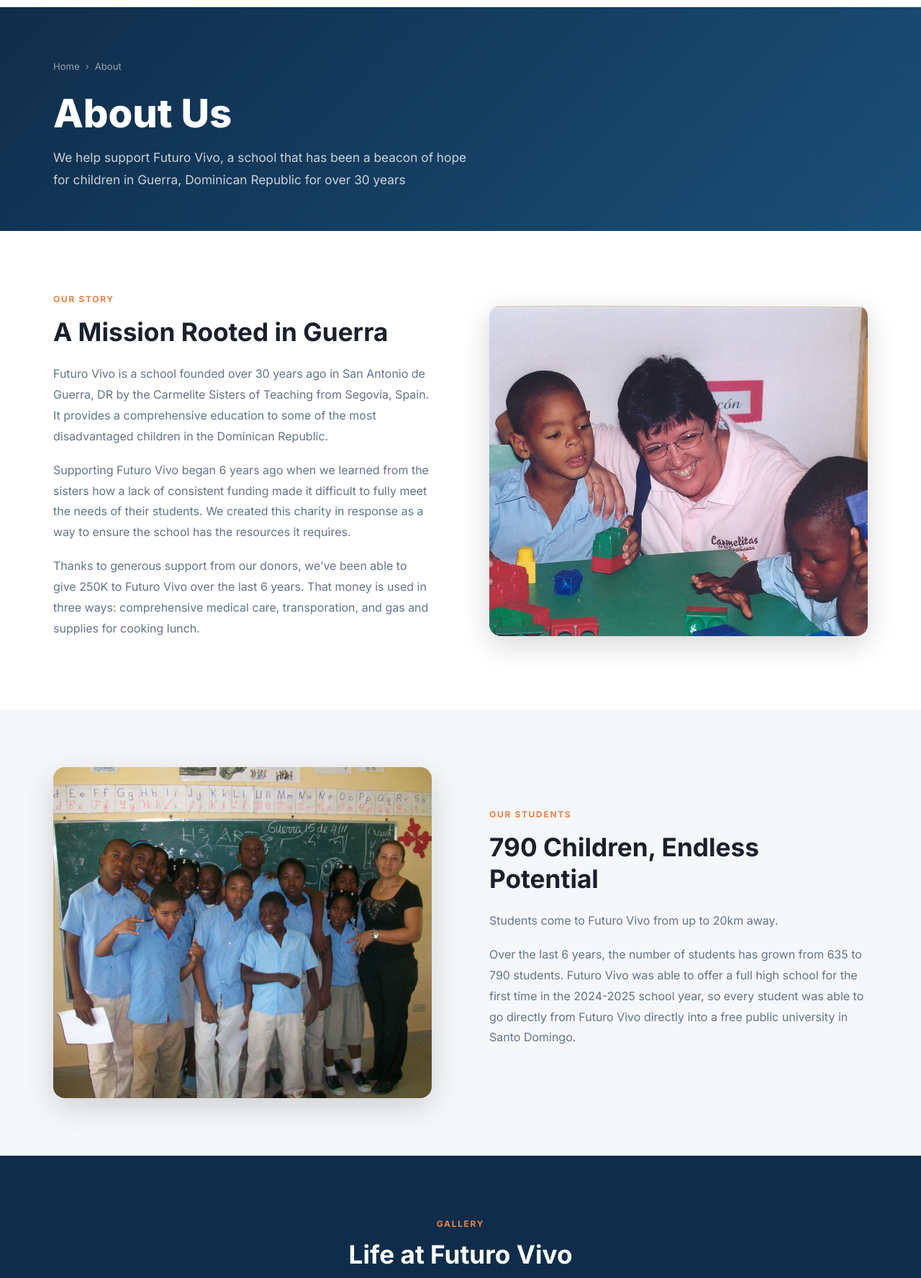
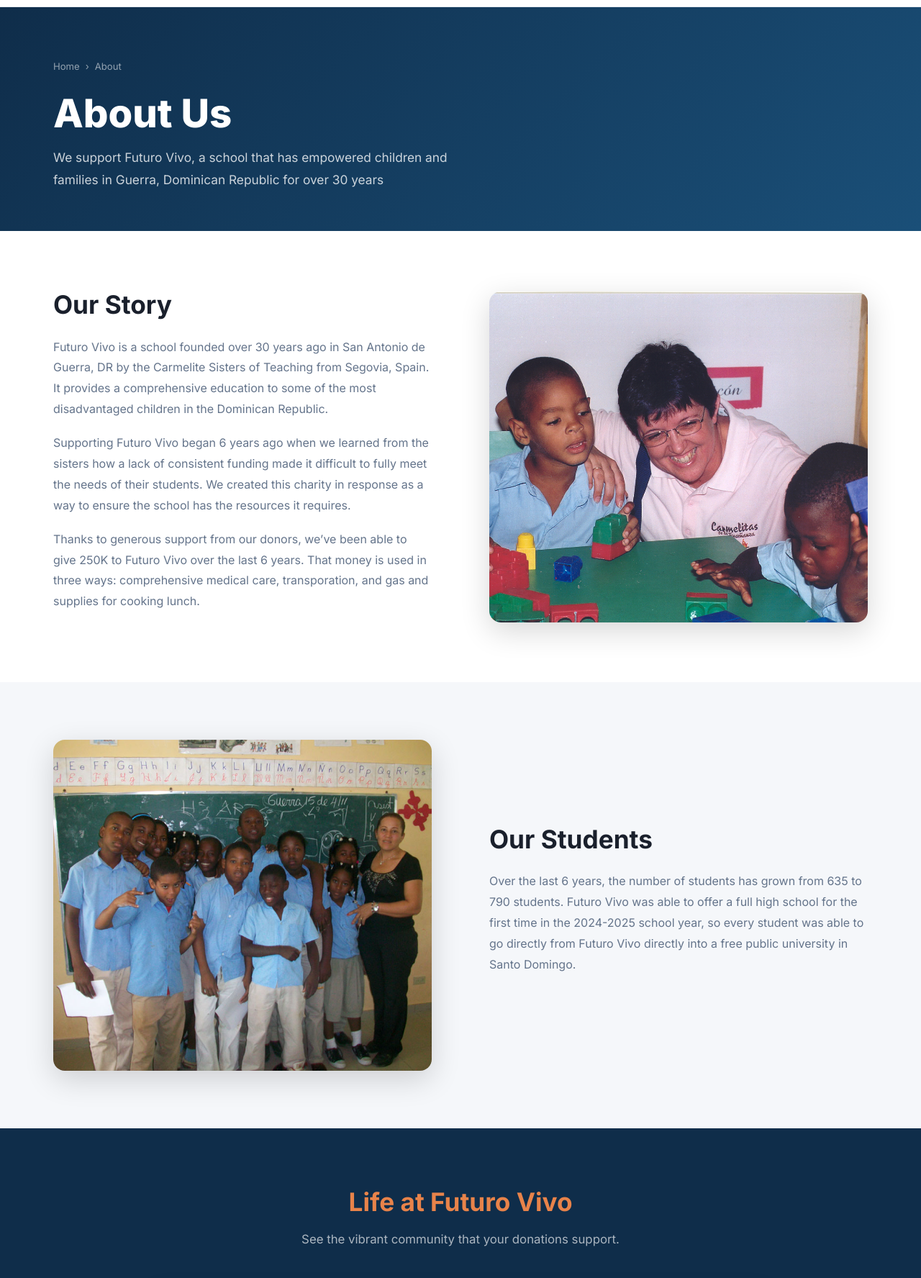
Before and after one commit to jgravellefl/Support-Futuro-Vivo, a plain HTML site: page about.html in a window 1280 px wide. Shown: the part 59-1835 px from the top of the page at 72% size. Drawn offline with Linux system fonts and the light colour scheme.

Commit message:
updating

```diff
--- a/about.html
+++ b/about.html
@@ -49,7 +49,7 @@
         <span>About</span>
       </nav>
       <h1>About Us</h1>
-      <p>We help support Futuro Vivo, a school that has been a beacon of hope for children in Guerra, Dominican Republic for over 30 years</p>
+      <p>We support Futuro Vivo, a school that has empowered children and families in Guerra, Dominican Republic for over 30 years</p>
     </div>
   </section>
 
@@ -58,8 +58,7 @@
     <div class="container">
       <div class="about-grid">
         <div class="about-text fade-in">
-          <span class="eyebrow">Our Story</span>
-          <h2>A Mission Rooted in Guerra</h2>
+          <h2>Our Story</h2>
           <p>Futuro Vivo is a school founded over 30 years ago in San Antonio de Guerra, DR by the Carmelite Sisters of Teaching from Segovia, Spain. It provides a comprehensive education to some of the most disadvantaged children in the Dominican Republic.</p>
           <p>Supporting Futuro Vivo began 6 years ago when we learned from the sisters how a lack of consistent funding made it difficult to fully meet the needs of their students. We created this charity in response as a way to ensure the school has the resources it requires.</p>
           <p>Thanks to generous support from our donors, we’ve been able to give 250K to Futuro Vivo over the last 6 years. That money is used in three ways: comprehensive medical care, transporation, and gas and supplies for cooking lunch.</p>
@@ -80,9 +79,7 @@
           <img src="photos/students/students_4.jpg" alt="Students at Futuro Vivo School">
         </div>
         <div class="about-text fade-in">
-          <span class="eyebrow">Our Students</span>
-          <h2>790 Children, Endless Potential</h2>
-          <p>Students come to Futuro Vivo from up to 20km away.</p>
+          <h2>Our Students</h2>
           <p>Over the last 6 years, the number of students has grown from 635 to 790 students. Futuro Vivo was able to offer a full high school for the first time in the 2024-2025 school year, so every student was able to go directly from Futuro Vivo directly into a free public university in Santo Domingo.</p>
         </div>
       </div>
@@ -93,8 +90,7 @@
   <section class="slideshow-section">
     <div class="container">
       <div class="section-header fade-in">
-        <span class="eyebrow">Gallery</span>
-        <h2>Life at Futuro Vivo</h2>
+        <h2 class="accent-heading">Life at Futuro Vivo</h2>
         <p>See the vibrant community that your donations support.</p>
       </div>
       <div class="slideshow-wrap">
--- a/css/style.css
+++ b/css/style.css
@@ -79,8 +79,21 @@
   color: var(--accent);
   margin-bottom: .65rem;
 }
+.eyebrow-large {
+  display: inline-block;
+  text-transform: uppercase;
+  letter-spacing: .14em;
+  font-size: .88rem;
+  font-weight: 700;
+  color: var(--accent);
+  margin-bottom: .65rem;
+}
 .section-header h2 { color: var(--text-dark); margin-bottom: .9rem; }
 .section-header p  { max-width: 580px; margin: 0 auto; font-size: 1.05rem; }
+
+/* Single combined heading (label + title merged into one), used where we
+   dropped the separate eyebrow label above a heading. */
+.accent-heading { color: var(--accent) !important; }
 
 /* ---- Fade-in on scroll ---- */
 .fade-in {
```
